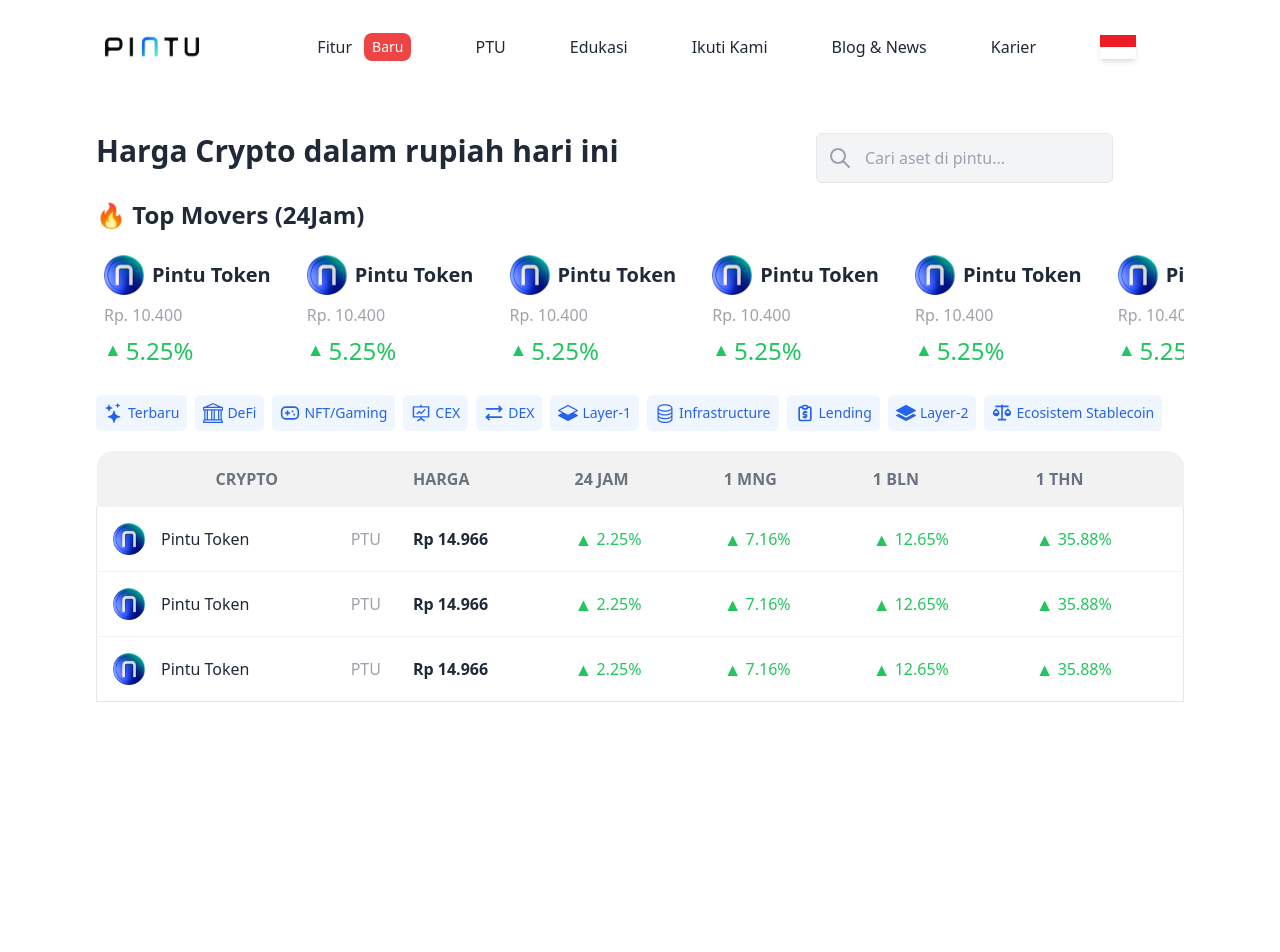
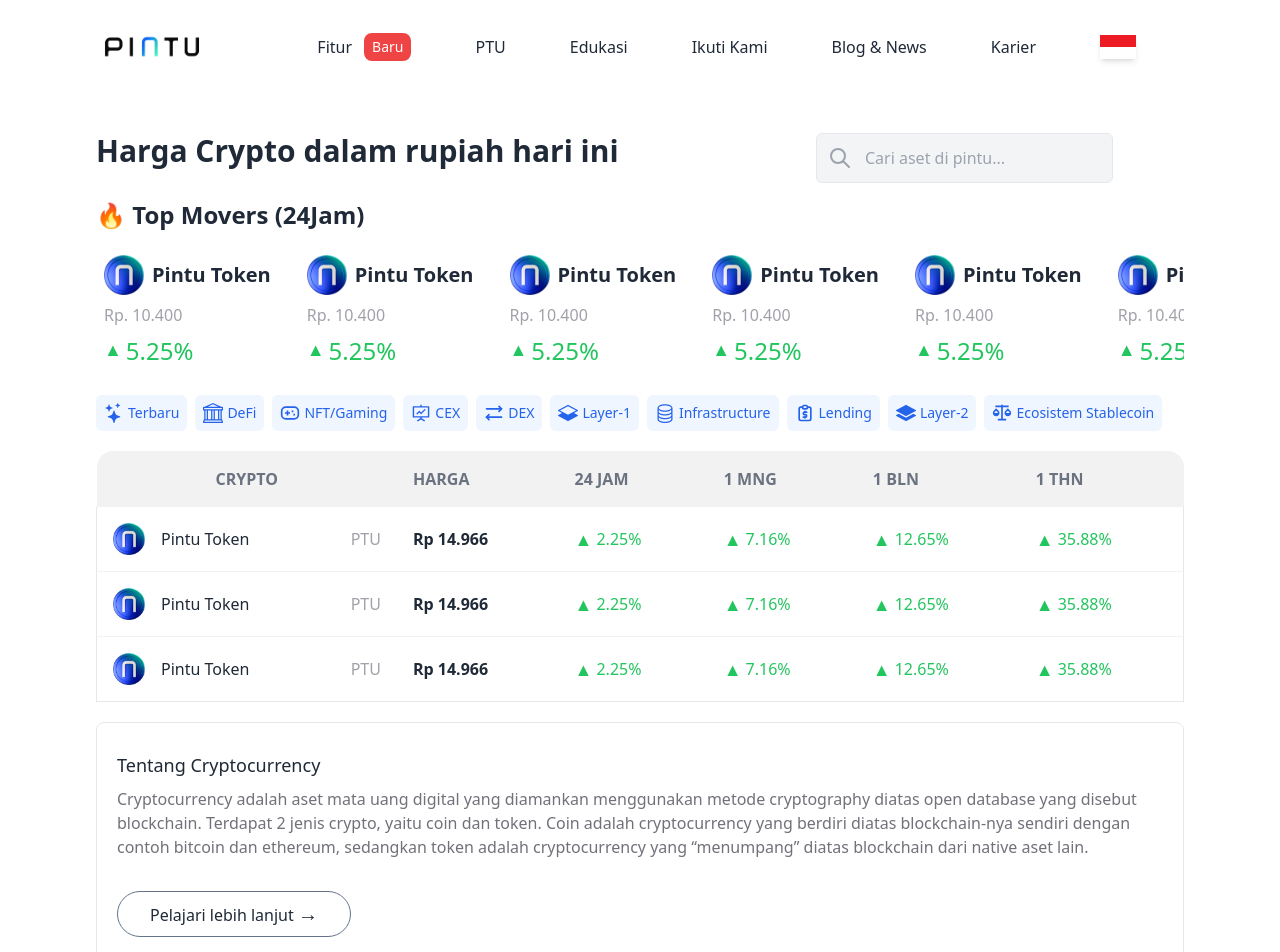
Before and after one commit to RendraAndriansyah/Pintu.co.id-market-page, a React (Vite) app: page / in a window 1280 px wide. Shown: the top 952 px of the page. Before the commit the page ends 800 px from the top, so only its background shows below. Built offline with nearby package versions, Linux system fonts and the light colour scheme.

Commit message:
fix table content

```diff
--- a/src/App.jsx
+++ b/src/App.jsx
@@ -67,12 +67,27 @@
               </tr>
             </thead>
             <tbody>
-              {/* row 1 */}
+              {/* row */}
               <TableContent />
               <TableContent />
               <TableContent />
             </tbody>
           </table>
+        </div>
+        <div className="w-full border rounded-lg h-auto my-5 p-5">
+          <h2 className="font-medium text-lg py-2">Tentang Cryptocurrency</h2>
+          <p className="text-zinc-500 pb-8">
+            Cryptocurrency adalah aset mata uang digital yang diamankan menggunakan metode
+            cryptography diatas open database yang disebut blockchain. Terdapat 2 jenis
+            crypto, yaitu coin dan token. Coin adalah cryptocurrency yang berdiri diatas
+            blockchain-nya sendiri dengan contoh bitcoin dan ethereum, sedangkan token
+            adalah cryptocurrency yang “menumpang” diatas blockchain dari native aset
+            lain.
+          </p>
+
+          <button className="border rounded-full py-2 px-8 border-slate-500 hover:bg-slate-100 hover:transition-all hover:border-white">
+            Pelajari lebih lanjut <span className="font-bold text-xl"> → </span>
+          </button>
         </div>
       </div>
     </Layout>
--- a/src/components/TableContent.jsx
+++ b/src/components/TableContent.jsx
@@ -4,7 +4,7 @@
 export const TableContent = () => {
   return (
     <>
-      <tr className="border-l border-r border-b rounded-md">
+      <tr className="border-l border-r border-b rounded-md hover:cursor-pointer">
         <td className="rounded-2xl">
           <div className="flex justify-between items-center">
             <div className="flex items-center space-x-4">
```
